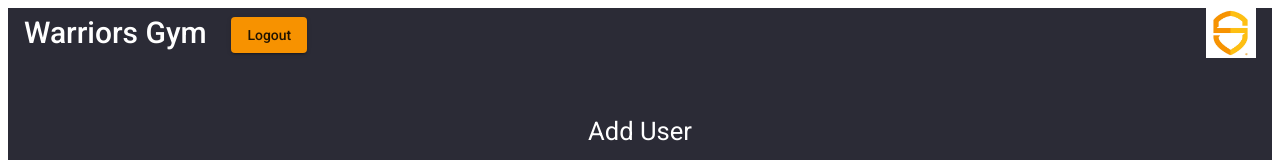
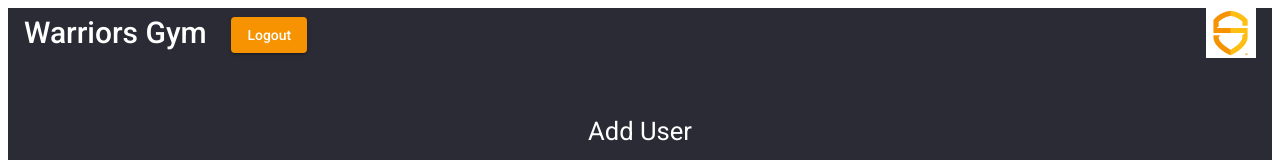
Before and after one commit to marcusjensen15/Warriors_Gym_Frontend, an Angular app: page /add-user in a window 1280 px wide. Shown: the top 160 px of the page. Built offline with nearby package versions, Linux system fonts and the light colour scheme.

Commit message:
change font button color to white

```diff
--- a/src/app/header/header.component.scss
+++ b/src/app/header/header.component.scss
@@ -24,6 +24,7 @@ img {
 
 .logoutButton {
   background-color: $scw-yellow-dark;
+  color: $scw-white;
   &:hover{
     background-color: $scw-yellow-light;
   }
```
